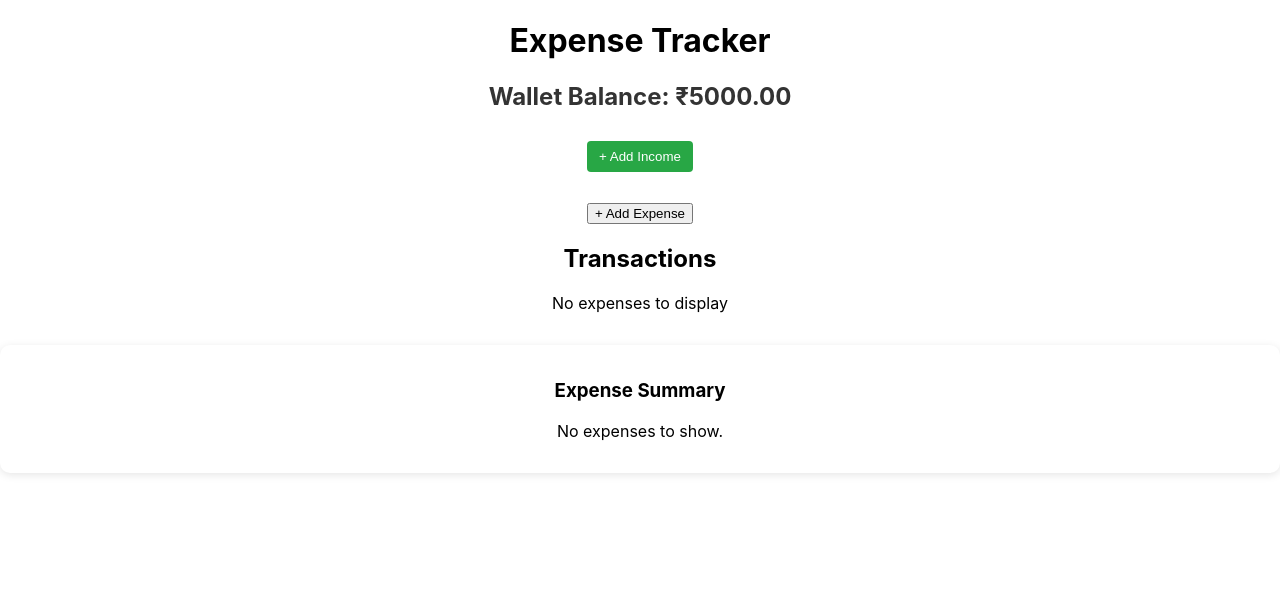
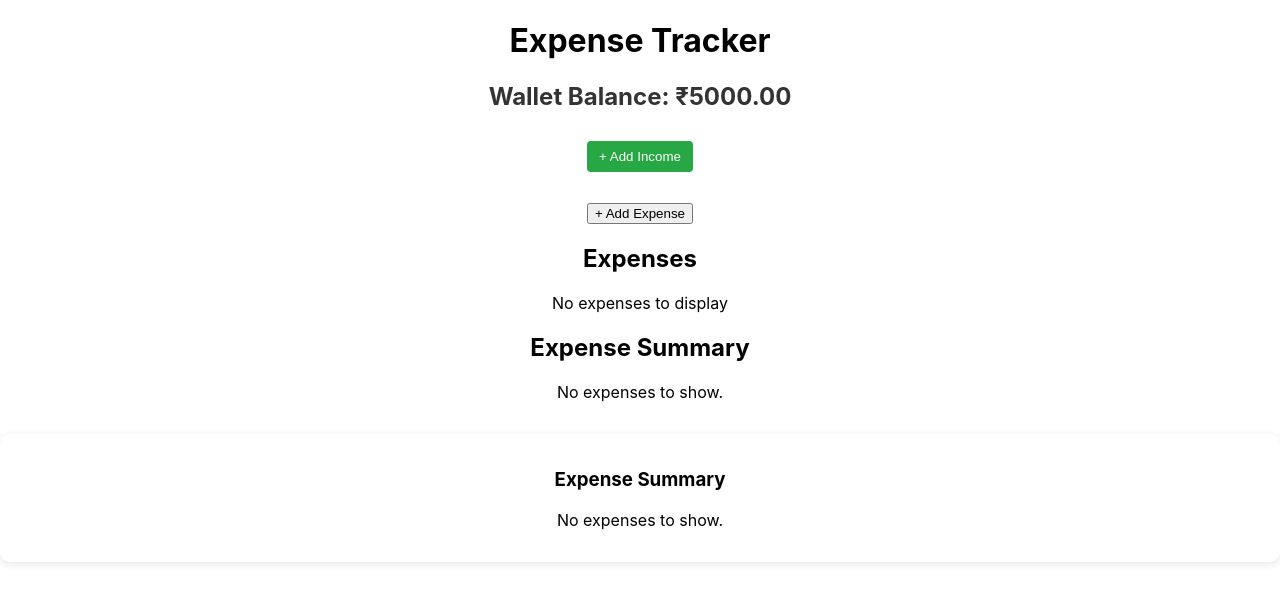
Before and after one commit to srishruthib/xpense-tracker, a React (Create React App) app: page / in a window 1280 px wide. Shown: the top 602 px of the page. Built offline with nearby package versions, Linux system fonts and the light colour scheme.

Commit message:
Changed heading to Transactions to fix test failure

```diff
--- a/src/Components/ExpenseList.js
+++ b/src/Components/ExpenseList.js
@@ -30,7 +30,7 @@ const ExpenseList = ({ expenses, deleteExpense, editExpense }) => {
 
     return (
         <div className="expense-list-container">
-            <h2>Transactions</h2> {/* Changed from "Expenses" to "Transactions" */}
+            <h2>Expenses</h2>
             {expenses.length === 0 ? (
                 <p>No expenses to display</p>
             ) : (
@@ -109,6 +109,27 @@ const ExpenseList = ({ expenses, deleteExpense, editExpense }) => {
                     </button>
                 </form>
             </Modal>
+
+            {/* Expense Summary Section */}
+            <div className="expense-summary">
+                <h2>Expense Summary</h2>
+                {expenses.length === 0 ? (
+                    <p>No expenses to show.</p>
+                ) : (
+                    <div>
+                        {Object.entries(
+                            expenses.reduce((summary, expense) => {
+                                summary[expense.category] = (summary[expense.category] || 0) + Number(expense.price);
+                                return summary;
+                            }, {})
+                        ).map(([category, total]) => (
+                            <p key={category} data-testid="expense-summary">
+                                {category}: ₹{total}
+                            </p>
+                        ))}
+                    </div>
+                )}
+            </div>
         </div>
     );
 };
```
